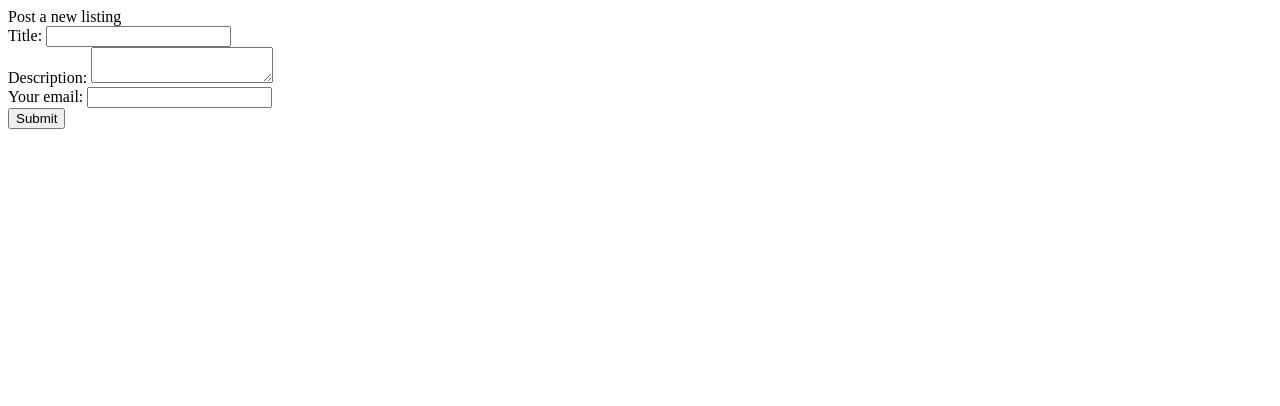
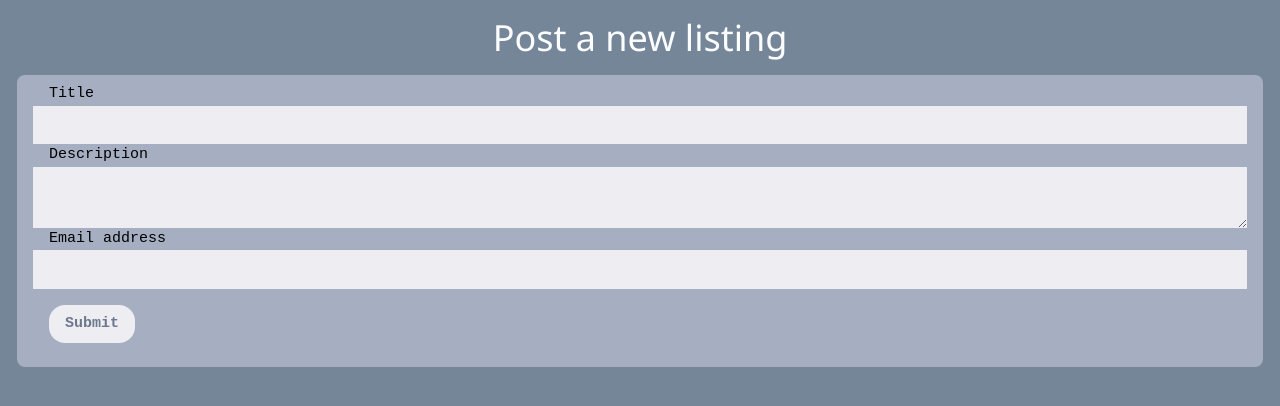
Before and after one commit to Jayjader/listings, a Django app: page /listings/new/ in a window 1280 px wide. Shown: the top 406 px of the page. Run offline with Django 3.2, Linux system fonts and the light colour scheme.

Commit message:
Added css to index & create a listing pages.
Added base.css "global" css stylesheet.

```diff
--- /dev/null
+++ b/listings_site/list_app/static/list_app/base.css
@@ -0,0 +1,29 @@
+body {
+    background-color: #768699;
+    font-family: Liberation Mono, monospace;
+    padding: 1px;
+}
+
+h1 {
+    color: #FCFDFF;
+    text-align: center;
+}
+
+a {
+    text-decoration: none;
+    font-size: 16px;
+}
+
+a:link {
+    color: #FCFDFF;
+}
+
+a:visited {
+    color: #EDEDF2;
+}
+
+input, textarea {
+    background-color: #EDEDF2;
+    border: none;
+    color: black;
+}
--- /dev/null
+++ b/listings_site/list_app/static/list_app/new.css
@@ -0,0 +1,11 @@
+#box {
+    background-color: #A6AEC1;
+}
+
+input[type=submit] {
+    margin: auto;
+    width: auto;
+    background-color: #EDEDF2;
+    color: #6C788E;
+    font-weight: bold;
+}
--- a/listings_site/list_app/templates/list_app/new.html
+++ b/listings_site/list_app/templates/list_app/new.html
@@ -1,25 +1,42 @@
 <!DOCTYPE html>
+<!--suppress HtmlUnknownTarget -->
 <html lang="en">
 <head>
+    {% load static %}
+    <link rel="stylesheet" href="https://www.w3schools.com/w3css/4/w3.css"/>
+
+    <link rel="stylesheet" type="text/css" href="{% static 'list_app/base.css' %}"/>
+    <link rel="stylesheet" type="text/css" href="{% static 'list_app/new.css' %}"/>
     <meta charset="UTF-8">
     <title>Post a new listing</title>
 </head>
 <body>
 
-<label>Post a new listing</label><br/>
-<form action="{% url 'list_app:new' %}" method="post">
-    {% csrf_token %}
-    <label>Title:
-    <input type="text" name="title" id="title" maxlength="20" required/></label> <br/>
-    <label>Description:
-    <textarea name="description" id="description" required></textarea></label> <br/>
-    <label>Your email:
-    <input type="email" name="creator email" required></label> <br/>
-    <input type="submit" value="Submit">
-</form>
+<div class="w3-container">
+    <div class="w3-container">
+        <h1>Post a new listing</h1>
+    </div>
 
-{% if posted %}
-Your listing was successfully posted. Check your email for the link to edit your listing.
-{% endif %}
+    <form class="w3-container w3-round-large w3-padding" id="box" action="{% url 'list_app:new' %}" method="post">
+        {% csrf_token %}
+        <label for="title" class="w3-margin">Title</label>
+        <input class="w3-input w3-border-0" type="text" name="title" id="title" maxlength="20" required/>
+
+        <label for="description" class="w3-margin">Description</label>
+        <textarea class="w3-input w3-border-0" name="description" id="description" required></textarea>
+
+        <label for="email" class="w3-margin">Email address</label>
+        <input class="w3-input w3-border-0" type="email" name="creator email" id="email" required>
+
+        <input class="w3-button w3-round-xlarge w3-border-0 w3-margin" type="submit" value="Submit">
+    </form>
+
+    {% if posted %}
+    <p>
+        Your listing was successfully posted.
+        Check your email for the link to edit your listing.
+    </p>
+    {% endif %}
+</div>
 </body>
 </html>
```
Also changed, not shown: listings_site/list_app/static/list_app/index.css (added, +16 -0 lines), listings_site/list_app/templates/list_app/index.html (+35 -11 lines).
